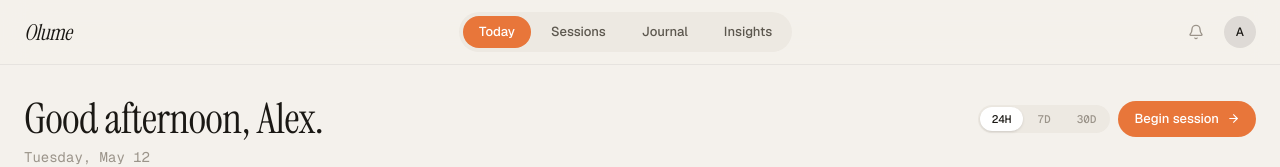
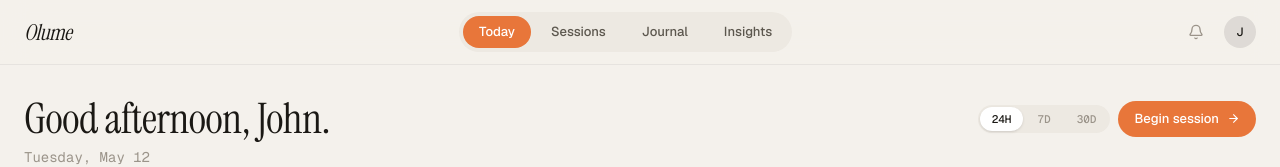
Before and after one commit to xcodenexus/Olume, a Next.js app: page /today in a window 1280 px wide. Shown: the top 167 px of the page. Built offline with nearby package versions, Linux system fonts and the light colour scheme.

Commit message:
fix: rename user from Alex to John across greeting, avatar, and settings

```diff
--- a/src/app/settings/page.tsx
+++ b/src/app/settings/page.tsx
@@ -57,8 +57,8 @@ function AccountTab() {
     <div className="flex flex-col gap-6">
       <div className="bg-card rounded-card border border-ink/[0.06] p-5">
         <p className="text-[11px] uppercase tracking-widest text-ink-3 font-medium mb-1">Profile</p>
-        <SettingRow label="Name" value="Alex" chevron />
-        <SettingRow label="Email" value="alex@example.com" chevron />
+        <SettingRow label="Name" value="John" chevron />
+        <SettingRow label="Email" value="john@example.com" chevron />
         <SettingRow label="Subscription" value="Olume Pro" chevron />
         <SettingRow label="Member since" value="January 2026" />
       </div>
--- a/src/components/layout/Header.tsx
+++ b/src/components/layout/Header.tsx
@@ -63,7 +63,7 @@ export function Header() {
             aria-label="Account settings"
             className="w-8 h-8 rounded-full bg-ink/10 flex items-center justify-center text-[12px] font-medium text-ink hover:bg-ink/15 transition-colors"
           >
-            A
+            J
           </Link>
         </div>
       </div>
--- a/src/components/today/PageTitle.tsx
+++ b/src/components/today/PageTitle.tsx
@@ -4,7 +4,7 @@ interface PageTitleProps {
   name?: string
 }
 
-export function PageTitle({ name = "Alex" }: PageTitleProps) {
+export function PageTitle({ name = "John" }: PageTitleProps) {
   const now = new Date()
   const hour = now.getHours()
   const greeting =
```
